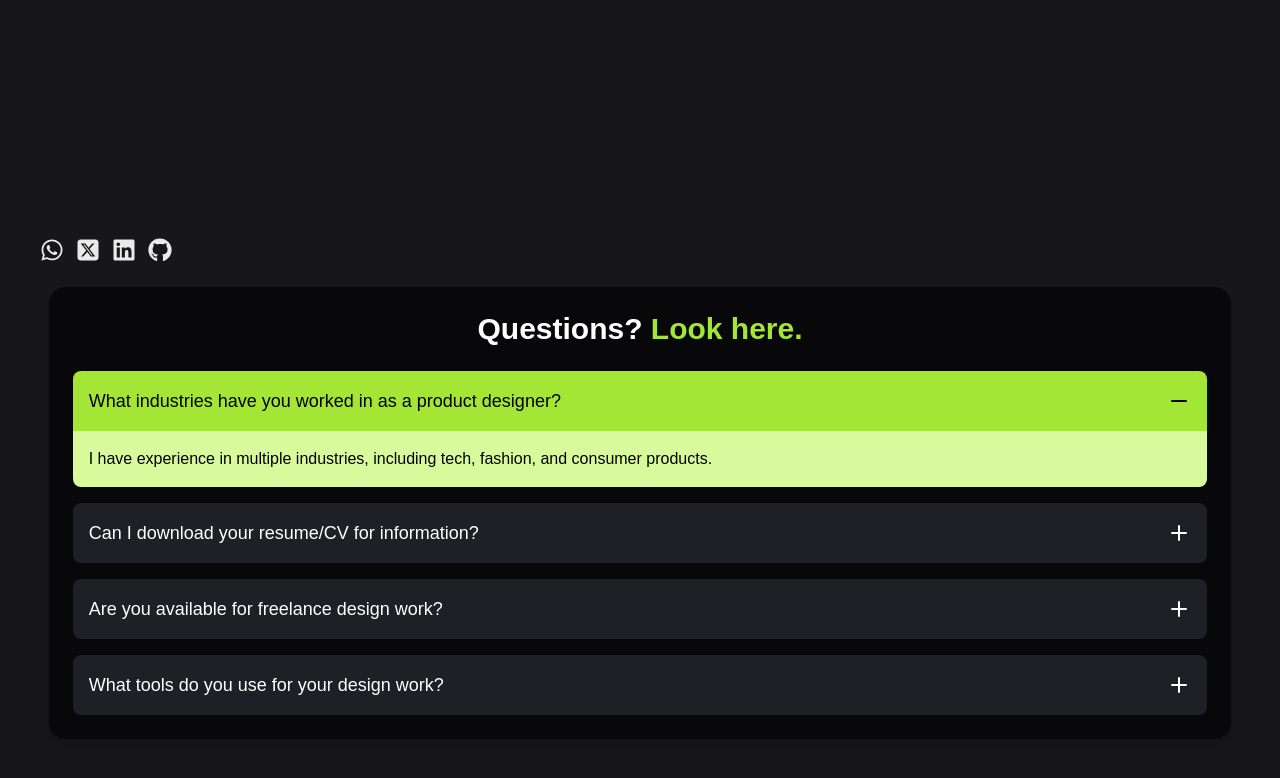
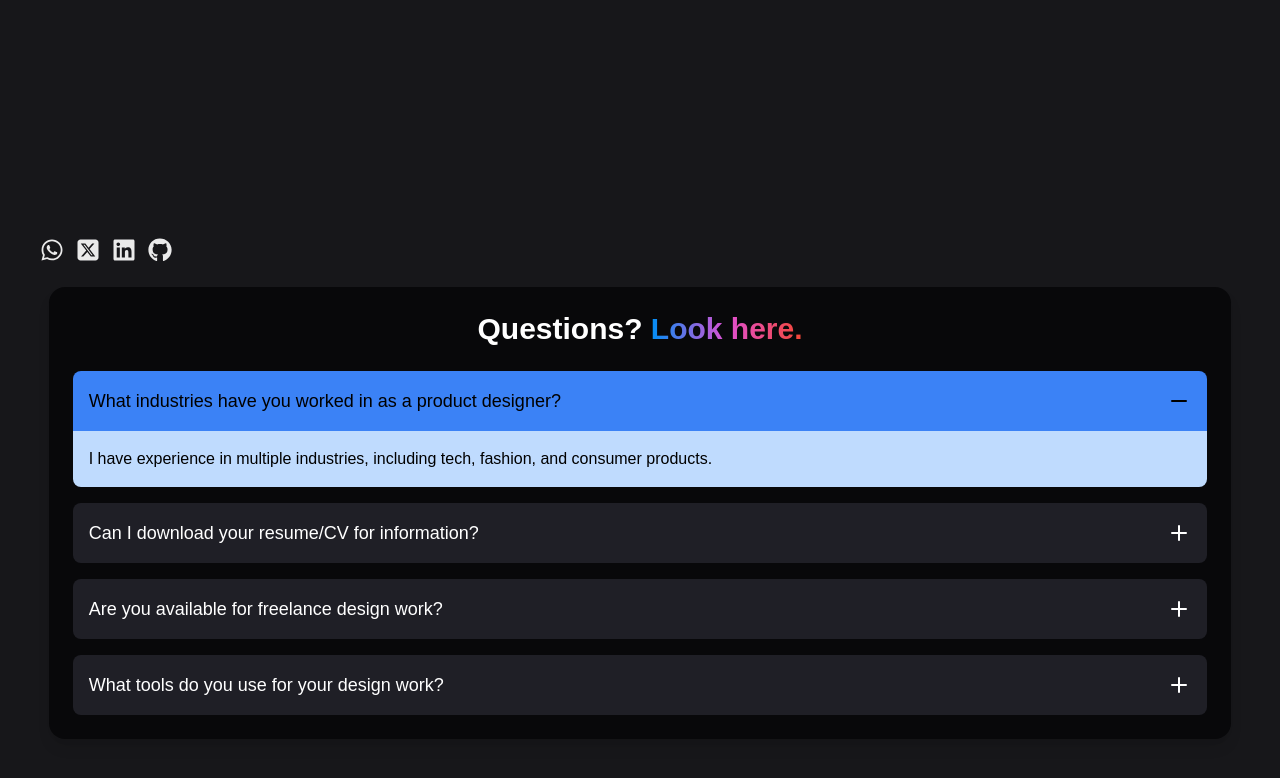
Before and after one commit to Pathum-Hettiarachchi/test_next_js_and_tailwind_css, a Next.js app: page / in a window 1280 px wide. Both pictures are taken after a click on the button "What industries have you worked in as a product designer?". Shown: the part 3786-4564 px from the top of the page. Built offline with nearby package versions, Linux system fonts and the light colour scheme.

Commit message:
Faq section colors updated

```diff
--- a/app/Components/faq.tsx
+++ b/app/Components/faq.tsx
@@ -19,13 +19,16 @@
   return (
     <div className="max-w-[96%] mx-auto mt-[25px] p-6 bg-cardbg2 rounded-2xl shadow-lg text-white">
       <h2 className="text-3xl font-bold text-center mb-6">
-        Questions? <span className="text-lime-400">Look here.</span>
+        Questions? <span   className="bg-clip-text text-transparent"
+  style={{
+    backgroundImage: "linear-gradient(90deg, #008FF6, #E150D3, #F44733)",
+  }}>Look here.</span>
       </h2>
       <div className="space-y-4">
         {faqs.map((faq, index) => (
           <div key={index} className="rounded-lg overflow-hidden">
             <button
-              className={`flex justify-between items-center w-full text-lg font-medium text-left p-4 transition-all duration-300 ${openIndex === index ? 'bg-lime-400 text-black' : 'bg-cardbg text-white hover:bg-gray-500'}`}
+              className={`flex justify-between items-center w-full text-lg font-medium text-left p-4 transition-all duration-300 ${openIndex === index ? 'bg-blue-500 text-black' : 'bg-cardbg text-white hover:bg-gray-500'}`}
               onClick={() => toggleFAQ(index)}
             >
               {faq.question}
@@ -42,7 +45,7 @@
               transition={{ duration: 0.3, ease: "easeInOut" }}
               className="overflow-hidden"
             >
-              <p className="p-4 bg-lime-200 text-black">{faq.answer}</p>
+              <p className="p-4 bg-blue-200 text-black">{faq.answer}</p>
             </motion.div>
           </div>
         ))}
```
